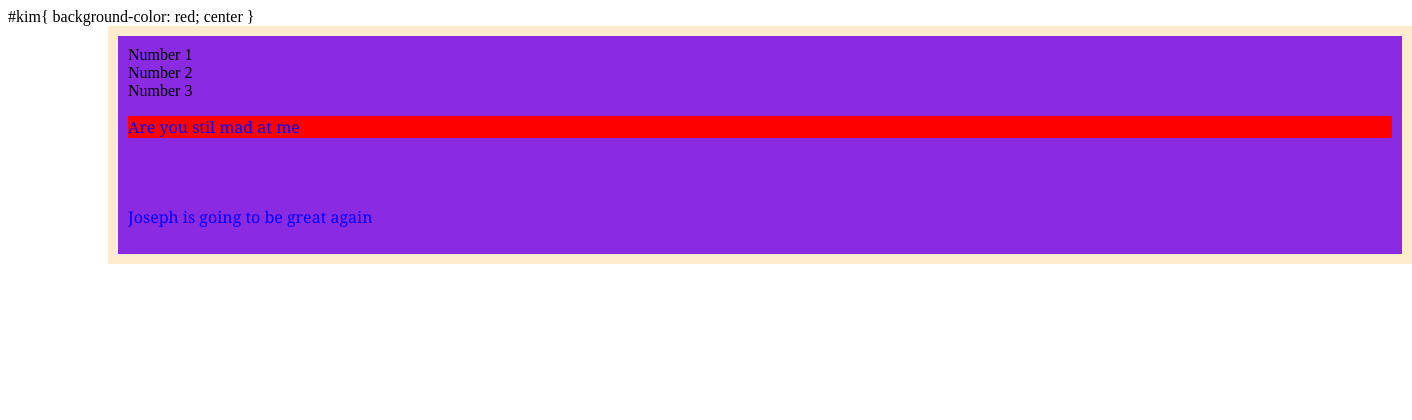
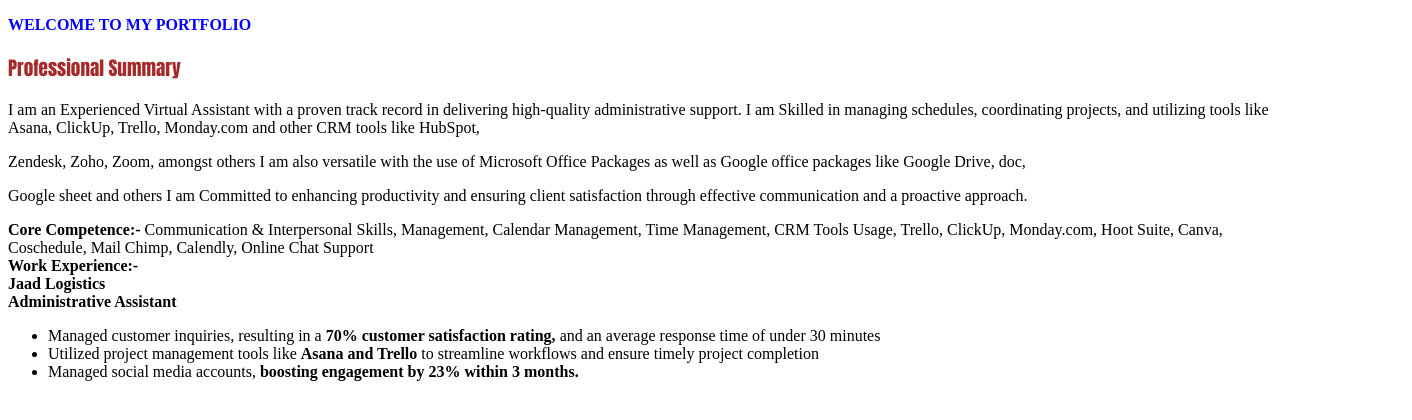
Before and after one commit to Josephabidoyefreelance/Web-Development, a plain HTML site: page Second Class/Stylesheet.html in a window 1280 px wide. Shown: the whole page, 1412 px wide, since content can reach past the window. Drawn offline with Linux system fonts and the light colour scheme.

Commit message:
git commit.

```diff
--- a/Second Class/Stylesheet.html
+++ b/Second Class/Stylesheet.html
@@ -2,30 +2,43 @@
 <html lang="en">
 <head>
     <meta charset="UTF-8">
-    <meta name="viewport" content="width=<p>>, initial-scale=1.0">
-    <title>User Training</title>
-    <link rel="stylesheet" href="style.css">
+    <meta name="viewport" content="width=device-width, initial-scale=1.0">
+    <title>I have been trying but not working</title>
 
-#kim{
-    background-color: red;
-    <text-align>center</text-align>
-}
 
+<style>
+    .monkey{
+        color:brown;
+        font-size: larger;
+        font-weight: bolder;
+        font-family: Impact, Haettenschweiler, 'Arial Narrow Bold', sans-serif;
+    }
+
+</style>
 </head>
-<body></body>
-    <div class="flex-container">
-    <div class="flax container">Number 1</div>
-    <div class="flax container">Number 2</div>
-    <div class="flax container">Number 3</diiv>
-        </div>
+<body>
+</head>
+    <p style="color: blue;"><b>WELCOME TO MY PORTFOLIO</b></p>
 
-        <div class="box-model">
-            <p>Are you stil mad at me</p>
-        </div>
 
-        <br></br>
-    <div class id="sade">
-        <p>Joseph is going to be great again</p>
-    </div>
+    <p class="monkey">Professional Summary</p>
+    <section>I am an Experienced Virtual Assistant with a proven track record in delivering high-quality administrative support. I am Skilled in managing schedules, coordinating projects, and utilizing tools like Asana, ClickUp, Trello, Monday.com and other CRM tools like HubSpot,</section>
+    <p>Zendesk, Zoho, Zoom, amongst others I am also versatile with the use of Microsoft Office Packages as well as Google office packages like Google Drive, doc,</p>
+    <p>Google sheet and others I am Committed to enhancing productivity and ensuring client satisfaction through effective communication and a proactive approach.</p>
+
+    </section><b>Core Competence:-</section></b>
+    </section>Communication & Interpersonal Skills, Management, Calendar Management, Time Management, CRM Tools Usage, Trello, ClickUp, Monday.com, Hoot Suite, Canva, Coschedule, Mail Chimp, Calendly, Online Chat Support</section>
+
+    <section><b>Work Experience:-</b>
+    <section><b>Jaad Logistics</section></b>
+    <section><b>Administrative Assistant</b></section>
+
+    <ul>
+        <li>Managed customer inquiries, resulting in a <b>70% customer satisfaction rating,</b> and an average response time of under 30 minutes</li>
+        <li>Utilized project management tools like <b>Asana and Trello</b> to streamline workflows and ensure timely project completion</li>
+        <li>Managed social media accounts, <b>boosting engagement by 23% within 3 months.</b></li>
+    </ul>
+
+
 </body>
 </html>
```
Also changed, not shown: First Class Training/Tutorial.html (+1 -20 lines).
